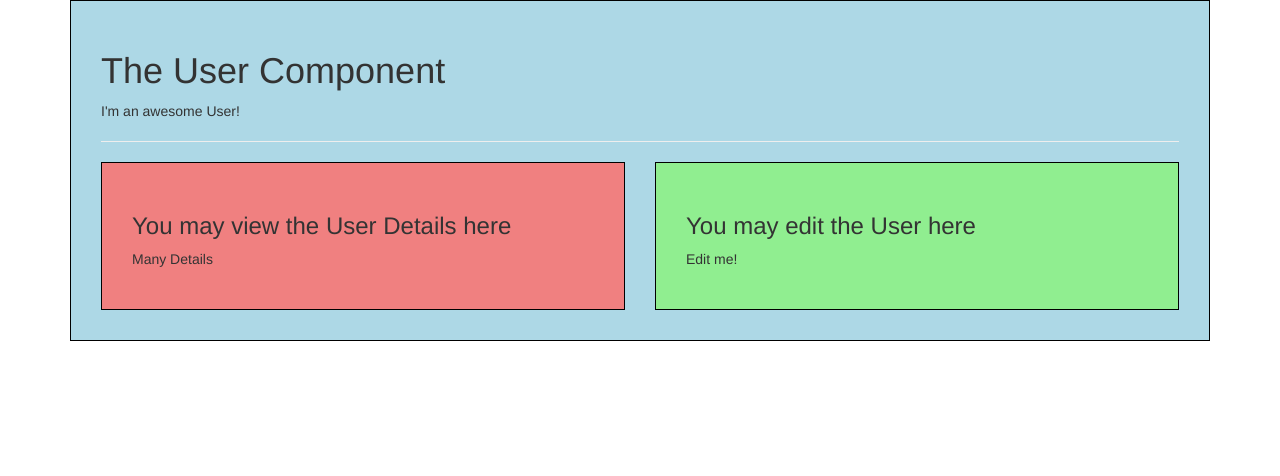
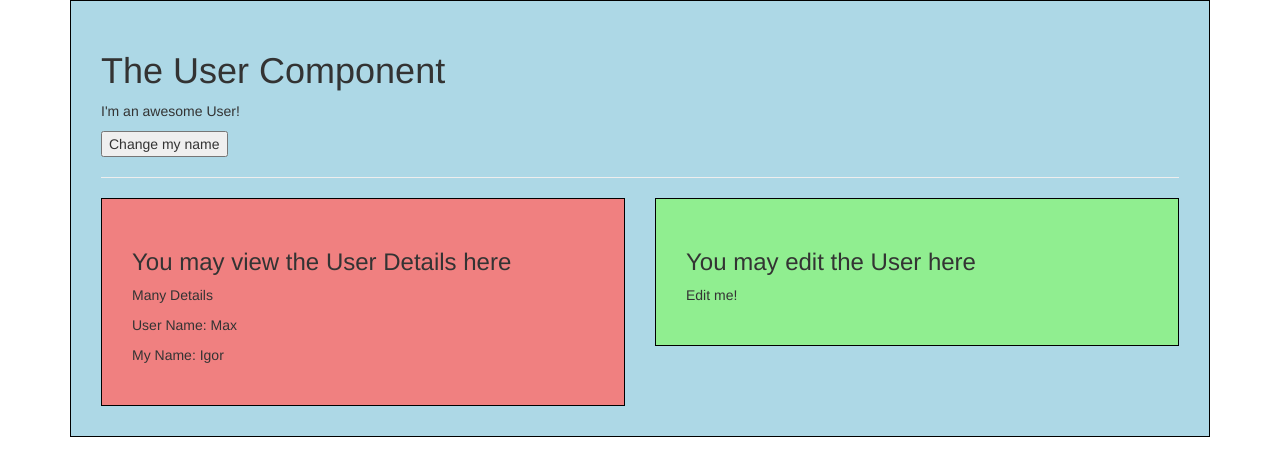
Before and after one commit to shkigor/vue-08-communicating-between-components, a Vue app: page / in a window 1280 px wide. Shown: the top 476 px of the page. Built offline with nearby package versions, Linux system fonts and the light colour scheme.

Commit message:
109. Using Props for Parent => Child Communication

```diff
--- a/src/components/User.vue
+++ b/src/components/User.vue
@@ -2,9 +2,10 @@
     <div class="component">
         <h1>The User Component</h1>
         <p>I'm an awesome User!</p>
+        <button @click="changeName">Change my name</button>
         <hr>
         <div class="row">
-            <app-user-detail></app-user-detail>
+            <app-user-detail :name="name" myName="Igor"></app-user-detail>
             <app-user-edit></app-user-edit>
         </div>
     </div>
@@ -15,6 +16,16 @@
     import UserEdit from './UserEdit.vue';
 
     export default {
+        data() {
+            return {
+                name: 'Max'
+            }
+        },
+        methods: {
+            changeName() {
+                this.name = 'Anna';
+            }
+        },
         components: {
             appUserDetail: UserDetail,
             appUserEdit: UserEdit
--- a/src/components/UserDetail.vue
+++ b/src/components/UserDetail.vue
@@ -3,11 +3,16 @@
         <div class="component">
             <h3>You may view the User Details here</h3>
             <p>Many Details</p>
+            <p>User Name: {{ name }}</p>
+            <p>My Name: {{ myName }}</p>
         </div>
     </div>
 </template>
 
 <script>
+    export default {
+        props: ['name', 'myName']
+    }
 </script>
 
 <style scoped>
```
